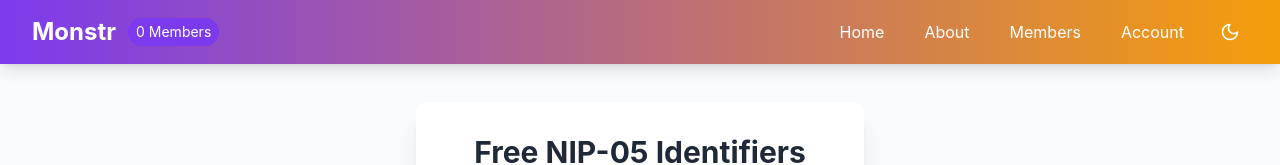
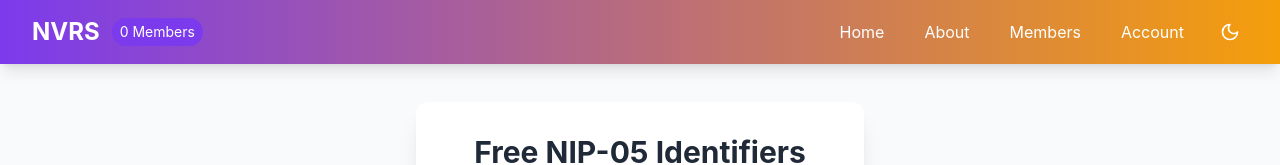
Before and after one commit to devmonstr/my-app-nostr, a Next.js app: page / in a window 1280 px wide. Shown: the top 165 px of the page. Built offline with nearby package versions, Linux system fonts and the light colour scheme; no server answers; the database is empty.

Commit message:
update title and domain.

```diff
--- a/src/app/layout.tsx
+++ b/src/app/layout.tsx
@@ -15,7 +15,7 @@ const geistMono = Geist_Mono({
 });
 
 export const metadata: Metadata = {
-  title: "Monstr",
+  title: "NVRS - Free NIP-05 Identifiers",
   description: "NIP-05 identity services",
 };
 
--- a/src/components/Navbar.tsx
+++ b/src/components/Navbar.tsx
@@ -35,7 +35,7 @@ export default function Navbar() {
         <div className="flex justify-between h-16">
           <div className="flex items-center">
             <Link href="/" className="text-2xl font-bold">
-              Monstr
+              NVRS
             </Link>
             <span className="ml-3 text-sm bg-primary text-white rounded-full px-2 py-1">
               {memberCount} Members
--- a/src/middleware.ts
+++ b/src/middleware.ts
@@ -5,8 +5,8 @@ export function middleware(request: NextRequest) {
   const allowedOrigins = [
     'http://192.168.1.96:3001',
     'http://localhost:3001',
-    'https://monstr.dev',
-    'https://izna.us',
+    'https://nvrs.xyz',
+    'https://nvrs.us',
   ];
   const corsOrigin = allowedOrigins.includes(origin) ? origin : null;
 
```
